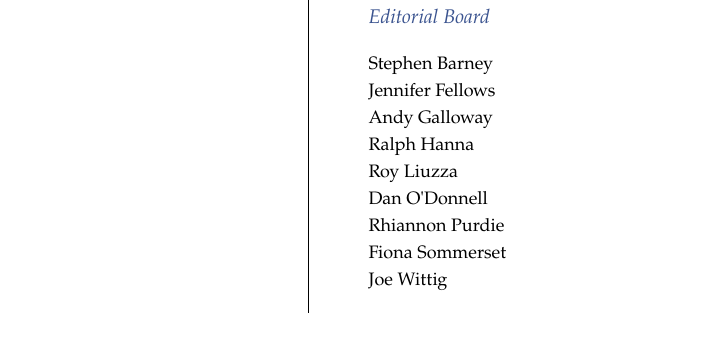
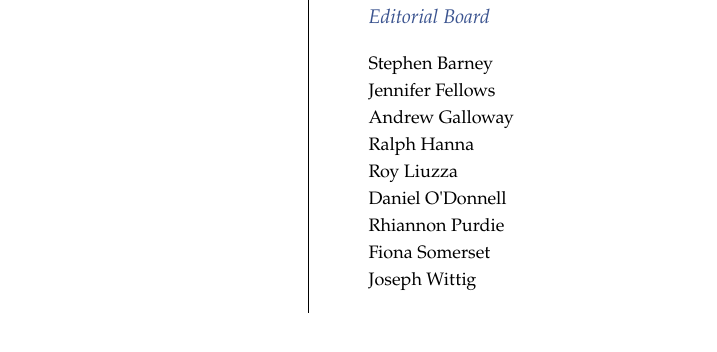
Before and after one commit to seenet-medieval/seenet-medieval.github.io, a Jekyll site: the page built from people.html, in a window 1280 px wide. Shown: the part 507-859 px from the top of the page, without its empty margins (97-814 px from the left). Built offline with Jekyll 4.4.1, drawn with Linux system fonts in a browser that asks for light colours.

Commit message:
correct names and include full names on people page

```diff
--- a/people.html
+++ b/people.html
@@ -16,11 +16,11 @@ navigation_weight: 4
 <ul class="people_list">
   <li>Stephen Barney</li>
   <li>Jennifer Fellows</li>
-  <li>Andy Galloway</li>
+  <li>Andrew Galloway</li>
   <li>Ralph Hanna</li>
   <li>Roy Liuzza</li>
-  <li>Dan O'Donnell</li>
+  <li>Daniel O'Donnell</li>
   <li>Rhiannon Purdie</li>
-  <li>Fiona Sommerset</li>
-  <li>Joe Wittig</li>
+  <li>Fiona Somerset</li>
+  <li>Joseph Wittig</li>
 </ul>
```
